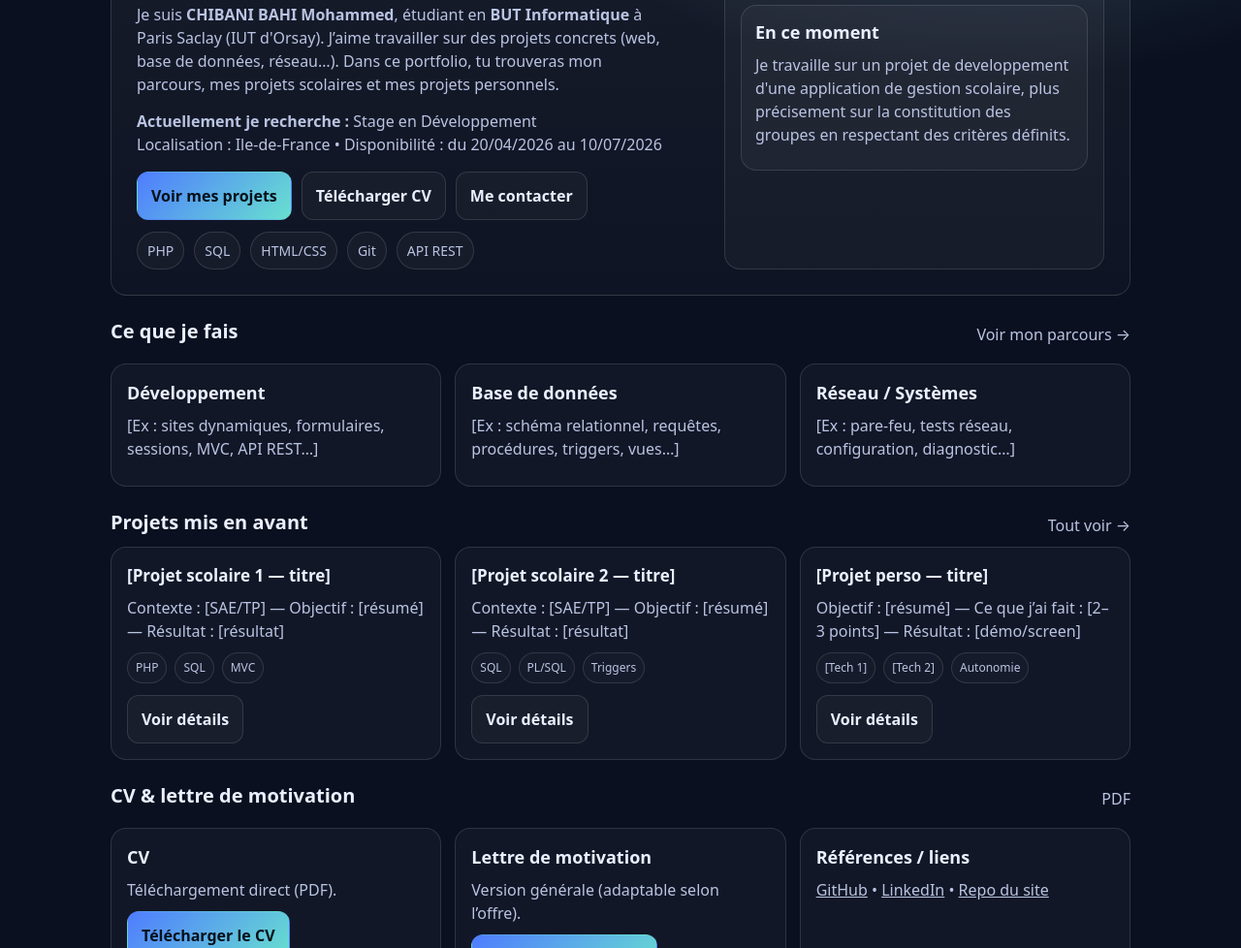
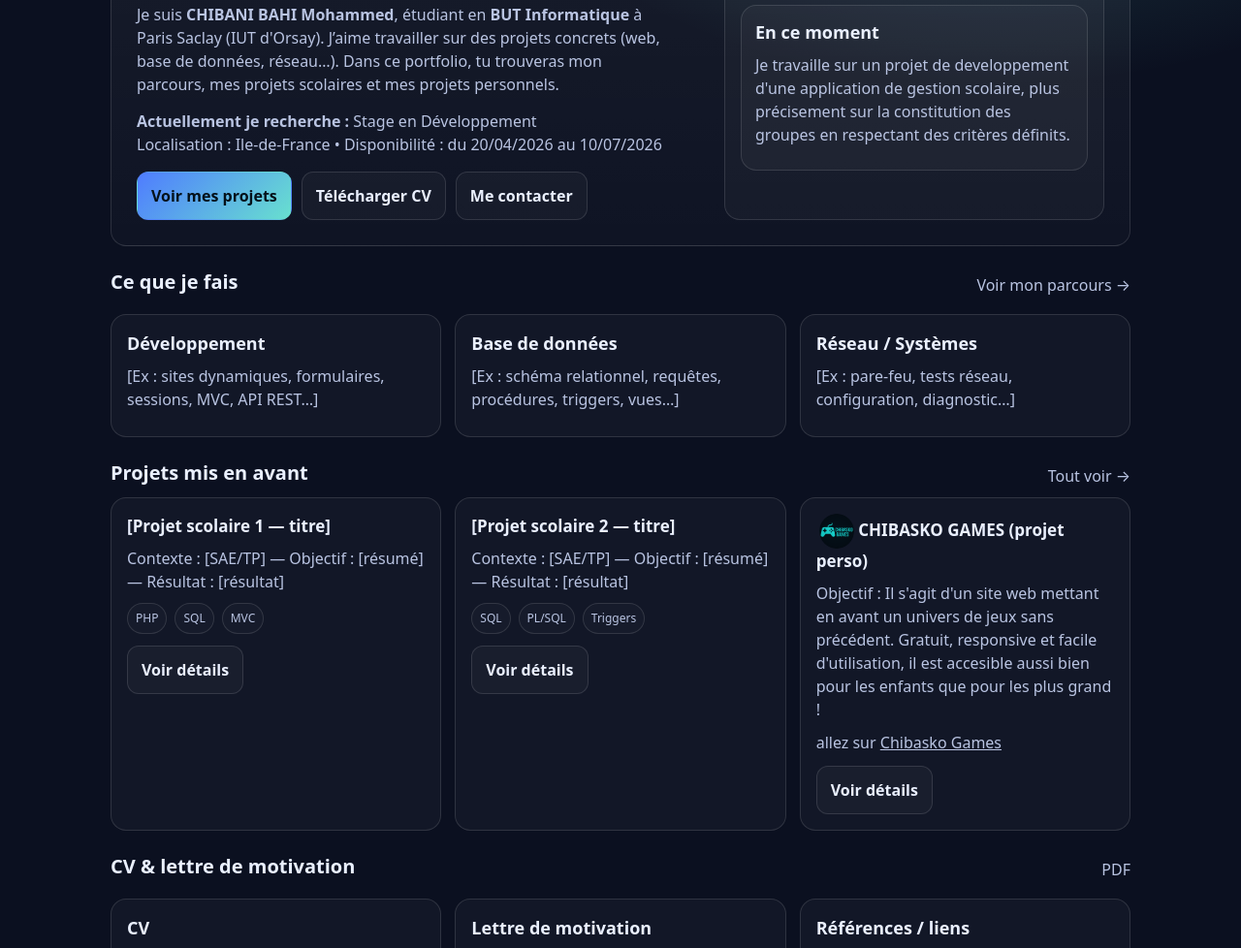
Before and after one commit to Chibasko06/Portfolio, a plain HTML site: page accueil.html in a window 1280 px wide. Shown: the part 323-1301 px from the top of the page at 97% size. Drawn offline with Linux system fonts and the light colour scheme; a script that the page names is missing.

Commit message:
ajt proj chibasko games sur page accueil

```diff
--- a/accueil.html
+++ b/accueil.html
@@ -49,17 +49,10 @@
 
         <div class="cta" role="group" aria-label="Actions rapides">
           <a class="btn primary" href="projets-scolaires.html">Voir mes projets</a>
-          <a class="btn" href="./assets/CHIBANI-BAHI_Mohammed-Tayeb_CV.pdf">Télécharger CV</a>
+          <a class="btn" href="./cv-lettre.html">Télécharger CV</a>
           <a class="btn" href="./contact.html">Me contacter</a>
         </div>
 
-        <div class="pillrow" aria-label="Compétences clés">
-          <span class="pill">PHP</span>
-          <span class="pill">SQL</span>
-          <span class="pill">HTML/CSS</span>
-          <span class="pill">Git</span>
-          <span class="pill">API REST</span>
-        </div>
       </div>
 
       <aside class="card" aria-label="Infos rapides">
@@ -135,11 +128,9 @@
         </article>
 
         <article class="card proj">
-          <h3>[Projet perso — titre]</h3>
-          <p class="muted block">Objectif : [résumé] — Ce que j’ai fait : [2–3 points] — Résultat : [démo/screen]</p>
-          <div class="tagrow">
-            <span class="tag">[Tech 1]</span><span class="tag">[Tech 2]</span><span class="tag">Autonomie</span>
-          </div>
+          <h3><a href="https://chibaskogames.fr" target="_blank"><img class="project-logo" src="./images/Logo_ChibaskoGames-rond.png" alt="Logo CHibasko Games"></a> CHIBASKO GAMES (projet perso)</h3>
+          <p class="muted block">Objectif : Il s'agit d'un site web mettant en avant un univers de jeux sans précédent. Gratuit, responsive et facile d'utilisation, il est accesible aussi bien pour les enfants que pour les plus grand !</p>
+          <p class="muted block">allez sur <a href="https://chibaskogames.fr" target="_blank">Chibasko Games</a></p>
           <p class="actions">
             <a class="btn" href="projets-perso.html">Voir détails</a>
           </p>
@@ -158,13 +149,13 @@
         <div class="card">
           <h2>CV</h2>
           <p class="muted block">Téléchargement direct (PDF).</p>
-          <a class="btn primary" href="assets/docs/CV.pdf" target="_blank" rel="noopener">Télécharger le CV</a>
+          <a class="btn primary" href="./assets/CHIBANI-BAHI_Mohammed-Tayeb_CV.pdf" target="_blank" rel="noopener">Télécharger le CV</a>
         </div>
 
         <div class="card">
           <h2>Lettre de motivation</h2>
           <p class="muted block">Version générale (adaptable selon l’offre).</p>
-          <a class="btn primary" href="assets/docs/Lettre_de_motivation.pdf" target="_blank" rel="noopener">Télécharger la lettre</a>
+          <a class="btn primary" href="./assets/CHIBANI-BAHI_Mohammed-Tayeb_Lettre_Motivation.pdf" target="_blank" rel="noopener">Télécharger la lettre</a>
         </div>
 
         <div class="card">
--- a/styles/index.css
+++ b/styles/index.css
@@ -280,3 +280,19 @@ footer{
   gap:10px;
   justify-content:space-between;
 }
+
+/* Logo projet (Chibasko Games) */
+.project-logo{
+  width:2.25rem;          /* ≈ 36px */
+  height:auto;            /* respecte le ratio */
+  vertical-align:middle;
+  margin-left:.2rem;
+  border-radius:50%;
+}
+
+/* Ajustement mobile */
+@media (max-width:600px){
+  .project-logo{
+    width:2rem;           /* ≈ 32px */
+  }
+}
```
Also changed, not shown: images/Logo_ChibaskoGames-rond.png (added).
